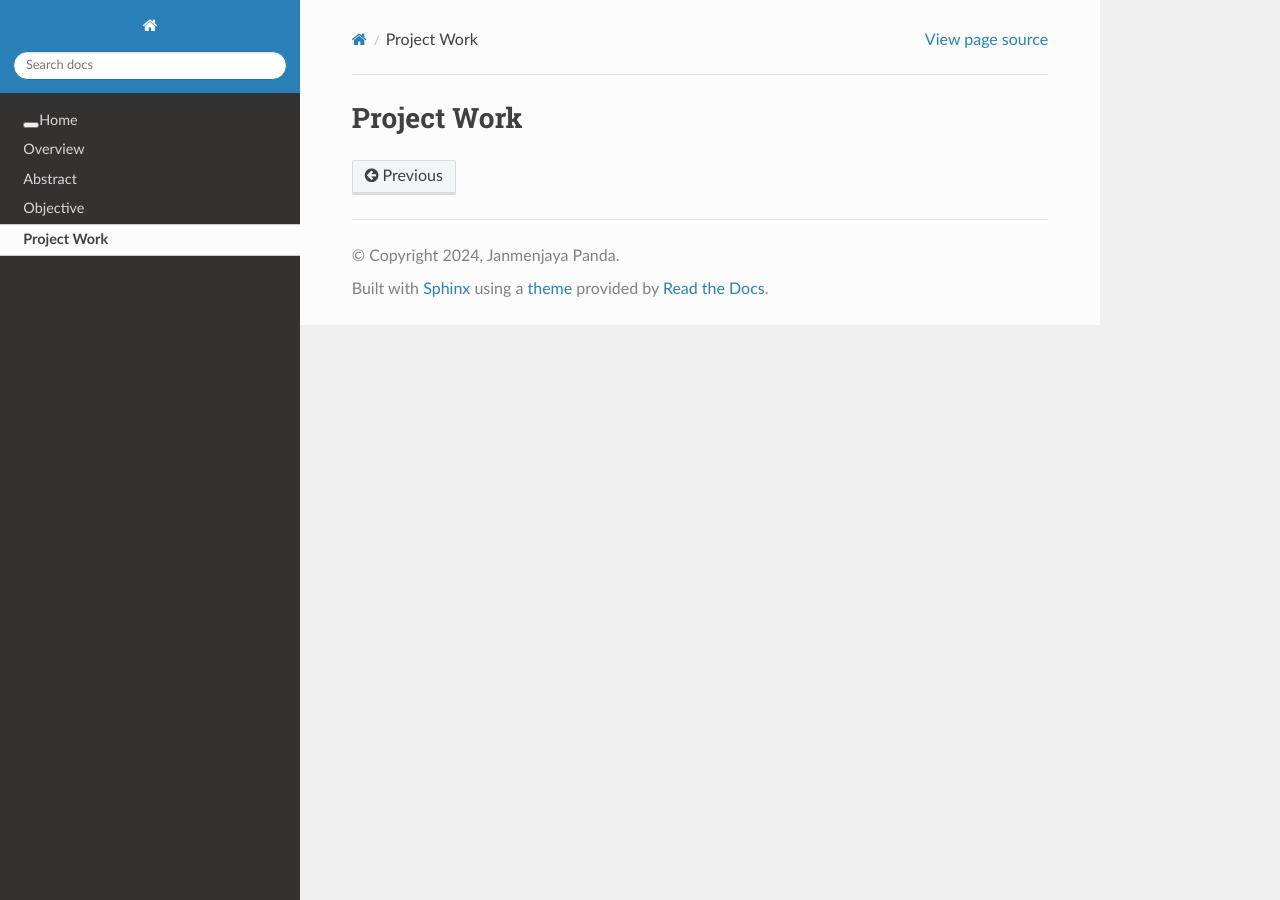
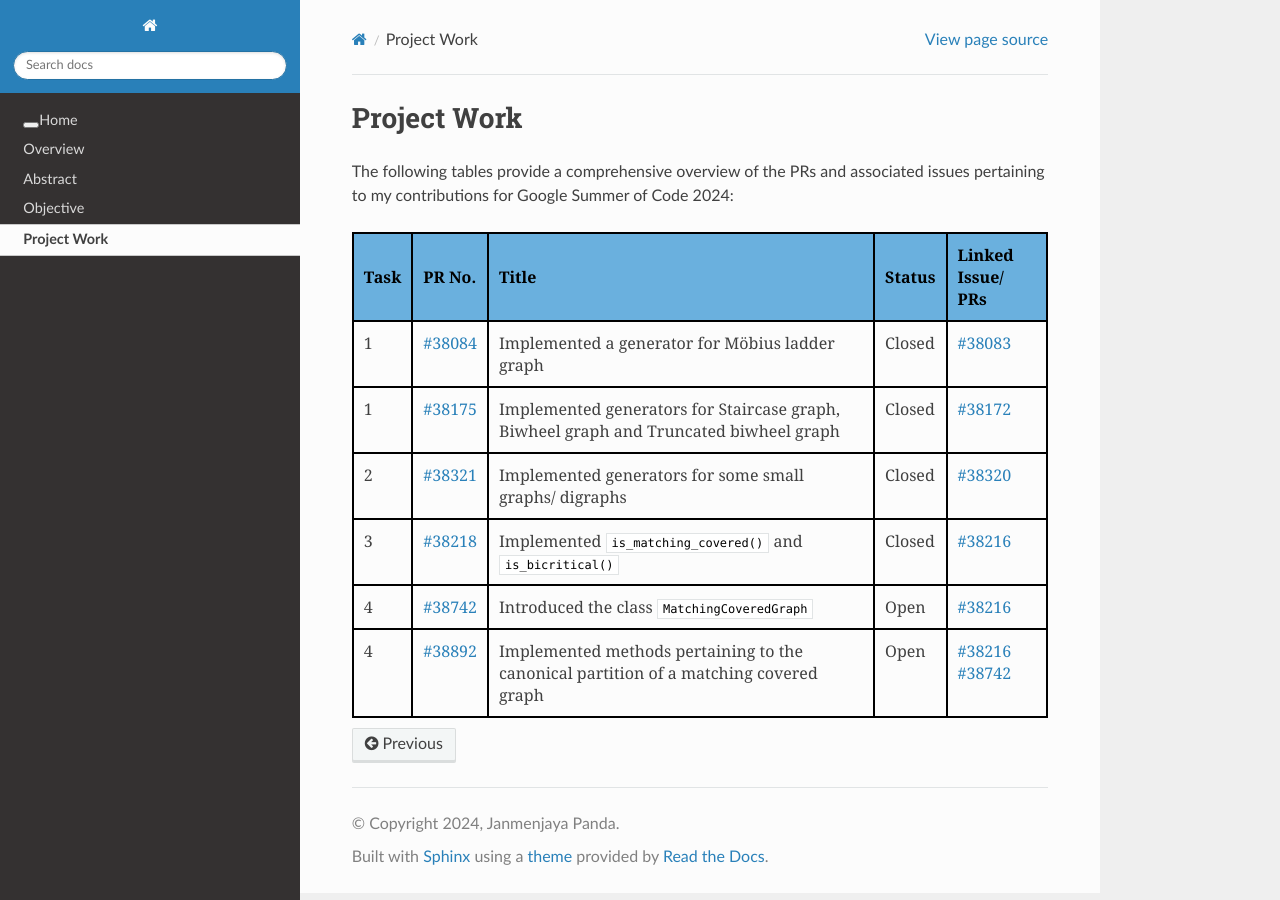
Before and after one commit to janmenjayap/GSoC-2024, a Sphinx documentation site: the page built from docs/project_work.rst, in a window 1280 px wide. Built offline with Sphinx 7.4.7 and the Read the Docs theme 3.1.0, drawn with Linux system fonts in a browser that asks for light colours; pages that are not in the unit, such as notebooks, are missing from menus.

Commit message:
added the project work

```diff
--- a/docs/project_work.rst
+++ b/docs/project_work.rst
@@ -2,3 +2,66 @@
 
 Project Work
 ------------
+
+The following tables provide a comprehensive overview of the PRs and associated issues pertaining to my contributions for Google Summer of Code 2024:
+
+.. raw:: html
+
+        <div style="overflow-x: auto; max-width: 100%;">
+            <table style="width: 100%; border-collapse: collapse; font-family: Georgia, serif; margin-bottom: 10px;">
+                <thead>
+                <tr style="background-color: #6ab0de; border: 2px solid #000;">
+                    <th style="padding: 10px; border: 2px solid #000; text-align: left; width: 7%; color: black;">Task</th>
+                    <th style="padding: 10px; border: 2px solid #000; text-align: left; width: 10%; color: black;">PR No.</th>
+                    <th style="padding: 10px; border: 2px solid #000; text-align: left; width: 60%; color: black;">Title</th>
+                    <th style="padding: 10px; border: 2px solid #000; text-align: left; width: 8%; color: black;">Status</th>
+                    <th style="padding: 10px; border: 2px solid #000; text-align: left; width: 15%; color: black;">Linked Issue/ PRs</th>
+                </tr>
+                </thead>
+                <tbody>
+                <tr>
+                    <td style="padding: 10px; border: 2px solid #000;">1</td>
+                    <td style="padding: 10px; border: 2px solid #000;"><a href="https://github.com/sagemath/sage/pull/38084" target="_blank">#38084</a></td>
+                    <td style="padding: 10px; border: 2px solid #000;">Implemented a generator for Möbius ladder graph</td>
+                    <td style="padding: 10px; border: 2px solid #000;">Closed</td>
+                    <td style="padding: 10px; border: 2px solid #000;"><a href="https://github.com/sagemath/sage/issues/38083" target="_blank">#38083</a></td>
+                </tr>
+                <tr>
+                    <td style="padding: 10px; border: 2px solid #000;">1</td>
+                    <td style="padding: 10px; border: 2px solid #000;"><a href="https://github.com/sagemath/sage/pull/38175" target="_blank">#38175</a></td>
+                    <td style="padding: 10px; border: 2px solid #000;">Implemented generators for Staircase graph, Biwheel graph and Truncated biwheel graph</td>
+                    <td style="padding: 10px; border: 2px solid #000;">Closed</td>
+                    <td style="padding: 10px; border: 2px solid #000;"><a href="https://github.com/sagemath/sage/issues/38172" target="_blank">#38172</a></td>
+                </tr>
+                <tr>
+                    <td style="padding: 10px; border: 2px solid #000;">2</td>
+                    <td style="padding: 10px; border: 2px solid #000;"><a href="https://github.com/sagemath/sage/pull/38321" target="_blank">#38321</a></td>
+                    <td style="padding: 10px; border: 2px solid #000;">Implemented generators for some small graphs/ digraphs</td>
+                    <td style="padding: 10px; border: 2px solid #000;">Closed</td>
+                    <td style="padding: 10px; border: 2px solid #000;"><a href="https://github.com/sagemath/sage/issues/38320" target="_blank">#38320</a></td>
+                </tr>
+                <tr>
+                    <td style="padding: 10px; border: 2px solid #000;">3</td>
+                    <td style="padding: 10px; border: 2px solid #000;"><a href="https://github.com/sagemath/sage/pull/38218" target="_blank">#38218</a></td>
+                    <td style="padding: 10px; border: 2px solid #000;">Implemented <code>is_matching_covered()</code> and <code>is_bicritical()</code></td>
+                    <td style="padding: 10px; border: 2px solid #000;">Closed</td>
+                    <td style="padding: 10px; border: 2px solid #000;"><a href="https://github.com/sagemath/sage/issues/38216" target="_blank">#38216</a></td>
+                </tr>
+                <tr>
+                    <td style="padding: 10px; border: 2px solid #000;">4</td>
+                    <td style="padding: 10px; border: 2px solid #000;"><a href="https://github.com/sagemath/sage/pull/38742" target="_blank">#38742</a></td>
+                    <td style="padding: 10px; border: 2px solid #000;">Introduced the class <code>MatchingCoveredGraph</code></td>
+                    <td style="padding: 10px; border: 2px solid #000;">Open</td>
+                    <td style="padding: 10px; border: 2px solid #000;"><a href="https://github.com/sagemath/sage/issues/38216" target="_blank">#38216</a></td>
+                </tr>
+                <tr>
+                    <td style="padding: 10px; border: 2px solid #000;">4</td>
+                    <td style="padding: 10px; border: 2px solid #000;"><a href="https://github.com/sagemath/sage/pull/38892" target="_blank">#38892</a></td>
+                    <td style="padding: 10px; border: 2px solid #000;">Implemented methods pertaining to the canonical partition of a matching covered graph</td>
+                    <td style="padding: 10px; border: 2px solid #000;">Open</td>
+                    <td style="padding: 10px; border: 2px solid #000;"><a href="https://github.com/sagemath/sage/issues/38216" target="_blank">#38216</a><br/>
+                                                                       <a href="https://github.com/sagemath/sage/pull/38742" target="_blank">#38742</a></td>
+                </tr>
+                </tbody>
+            </table>
+        </div>
```
